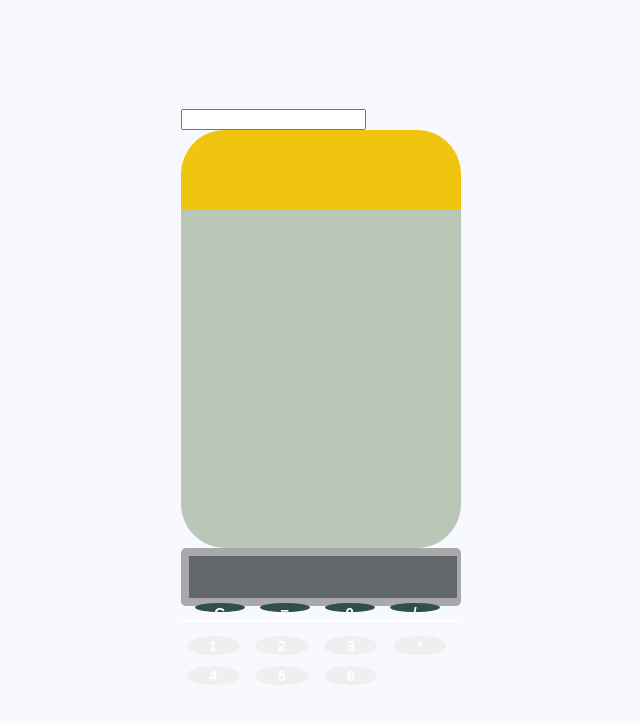
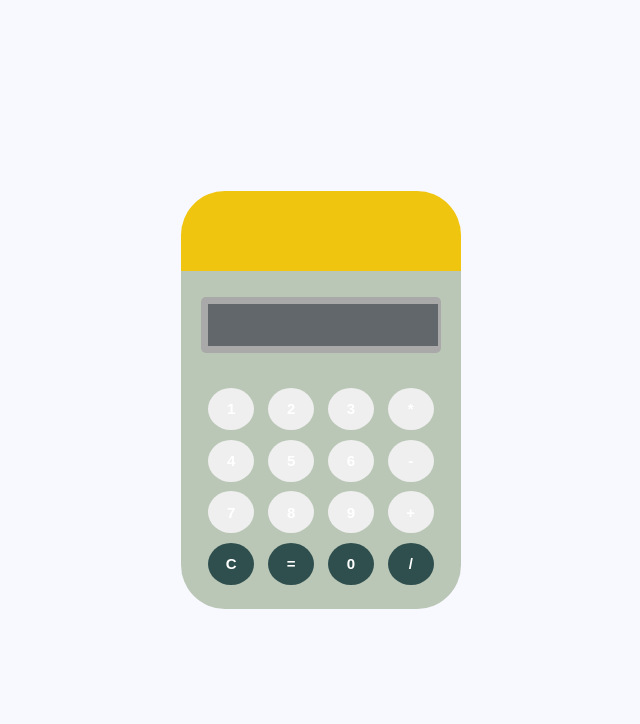
Before and after one commit to luisa124/ejercicio-la-calculadora, a plain HTML site: page index.html in a window 1280 px wide. Shown: the whole page, without its empty margins (319-959 px from the left). Drawn offline with Linux system fonts and the light colour scheme; a web font is replaced by a local one.

Commit message:
mi calculadora

```diff
--- a/assets/css/main.css
+++ b/assets/css/main.css
@@ -81,7 +81,7 @@ input:focus{
 
 /*------- estilos para mi hr ------*/
 hr {
-    background-color: white;
+    background: white;
     height: 2px;
     border-style: none;
 }
--- a/assets/js/app.js
+++ b/assets/js/app.js
@@ -1,6 +1,5 @@
 $(function(){
     var screenVal = $("input:text");
-});
 
     $("input:button").on("click", function(){
         var eachNumber = $(this).val();
@@ -16,3 +15,4 @@ $("button").click(function( Event ){
         Event.preventDefault();
         screenVal.val(eval(screenVal.val()));
     });
+});
--- a/index.html
+++ b/index.html
@@ -6,28 +6,20 @@
     <meta http-equiv="X-UA-Compatible" content="ie=edge">
     <title>Ejercicio la calculadora</title>
     <link rel="stylesheet" href="assets/css/main.css">
+    <link href="https://fonts.googleapis.com/css?family=Khula" rel="stylesheet">
 </head>
 <body>
     <form action="" class="flex">
         <div class="flex-content">
             <div>
-                <div>
-                    <input type="text" readonly><br>
-                </div>
               <div class="head gold">
 
                </div>
                <div class="content gray-soft">
-
+               <div class="screen-case">
+                   <input class="screen gray-medium" type="text" readonly><br>
                 </div>
-               <div class="screen-case">
-                   <input type="text" class="screen gray-medium" readonly><br>
-                   <input type="button" class="gray-green" value="C">
-                   <button class="gray-green">=</button>
-                   <input type="button" value="0" class="number gray-green">
-                   <input type="button" value="/" class="number gray-green">
-               </div>
-                <hr>
+                <br>
                     <input type="button" value="1">
                     <input type="button" value="2">
                     <input type="button" value="3">
@@ -35,6 +27,16 @@
                     <input type="button" value="4">
                     <input type="button" value="5">
                     <input type="button" value="6">
+                    <input type="button" value="-"><br>
+                    <input type="button" value="7">
+                    <input type="button" value="8">
+                    <input type="button" value="9">
+                    <input type="button" value="+"><br>
+                    <input class="gray-green" type="button" value="C">
+                    <button class="gray-green">=</button>
+                    <input class="number gray-green" type="button" value="0">
+                    <input class="number gray-green" type="button" value="/">
+               </div>
             </div>
         </div>
     </form>
```
Lines whose indentation alone changed are shown as unchanged.
